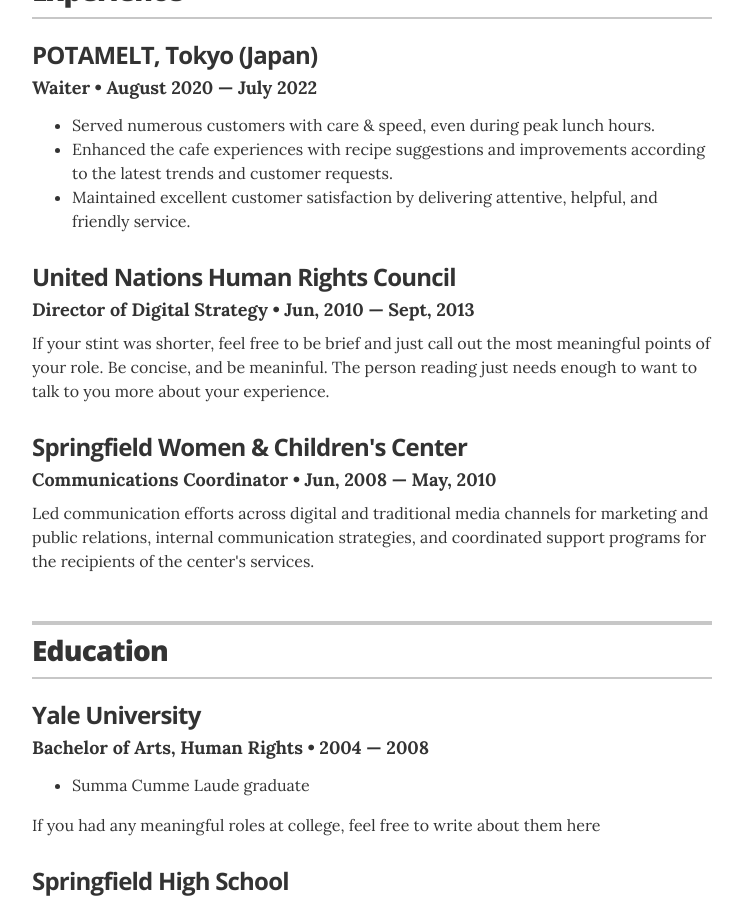
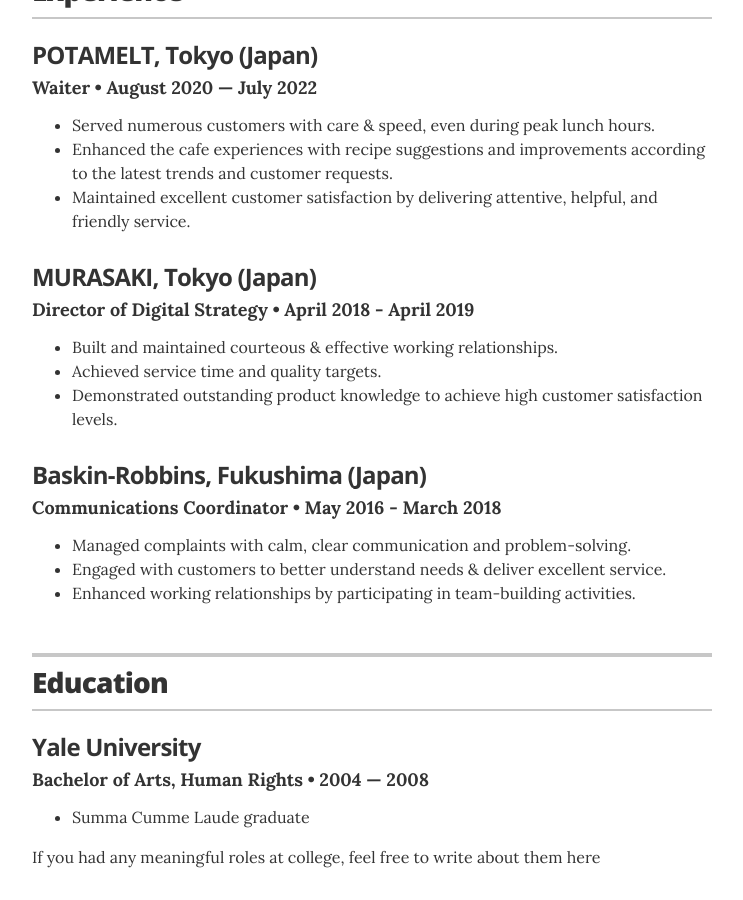
Before and after one commit to ahandsel/meet-sakura, a Jekyll site: the page built from index.html, in a window 1280 px wide and 900 px high, scrolled down 464 px. Shown: the whole window, without its empty margins (268-1011 px from the left). Built offline with Jekyll 4.4.1, drawn with Linux system fonts in a browser that asks for light colours.

Commit message:
Update experience.yml

```diff
--- a/_data/experience.yml
+++ b/_data/experience.yml
@@ -1,19 +1,19 @@
 # Jobs
-# VP of Global Communications
+# Job 1
 - company: POTAMELT, Tokyo (Japan)
   position: Waiter
   duration: August 2020 &mdash; July 2022
   summary: <ul class="resume-item-list"><li>Served numerous customers with care & speed, even during peak lunch hours.</li><li>Enhanced the cafe experiences with recipe suggestions and improvements according to the latest trends and customer requests.</li><li>Maintained excellent customer satisfaction by delivering attentive, helpful, and friendly service.</li></ul>
 
-# Director of Digital Stratgy
-- company: United Nations Human Rights Council
+# Job 2
+- company: MURASAKI, Tokyo (Japan)
   position: Director of Digital Strategy
-  duration:  Jun, 2010 &mdash; Sept, 2013
-  summary: If your stint was shorter, feel free to be brief and just call out the most meaningful points of your role. Be concise, and be meaninful. The person reading just needs enough to want to talk to you more about your experience.
+  duration: April 2018 - April 2019
+  summary: <ul class="resume-item-list"><li>Built and maintained courteous & effective working relationships.</li><li>Achieved service time and quality targets.</li><li>Demonstrated outstanding product knowledge to achieve high customer satisfaction levels.</li></ul>
 
 
-# Communications Coordinator
-- company: Springfield Women & Children's Center
+# Job 3
+- company: Baskin-Robbins, Fukushima (Japan)
   position: Communications Coordinator
-  duration:   Jun, 2008  &mdash; May, 2010
-  summary: Led communication efforts across digital and traditional media channels for marketing and public relations, internal communication strategies, and coordinated support programs for the recipients of the center's services.
+  duration: May 2016 - March 2018
+  summary: <ul class="resume-item-list"><li>Managed complaints with calm, clear communication and problem-solving.</li><li>Engaged with customers to better understand needs & deliver excellent service.</li><li>Enhanced working relationships by participating in team-building activities.</li></ul>
```
